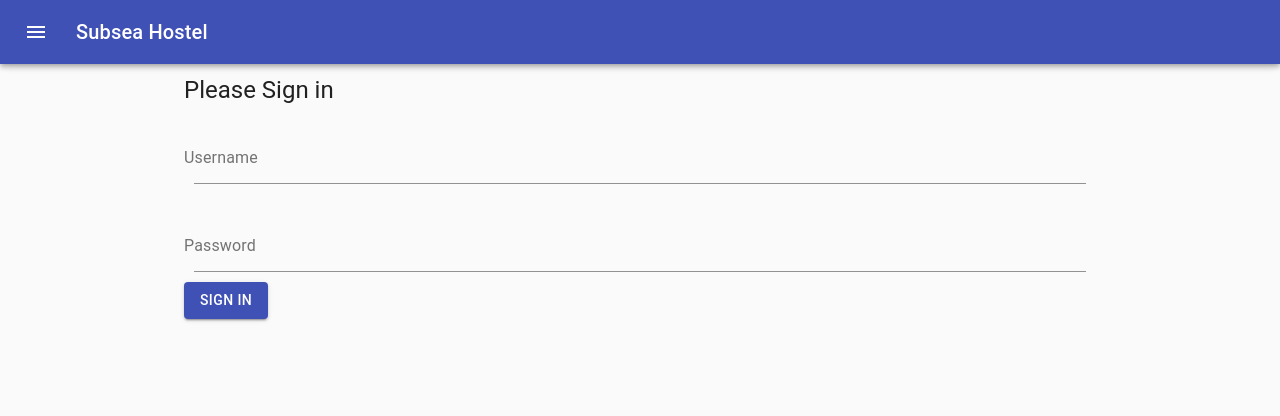
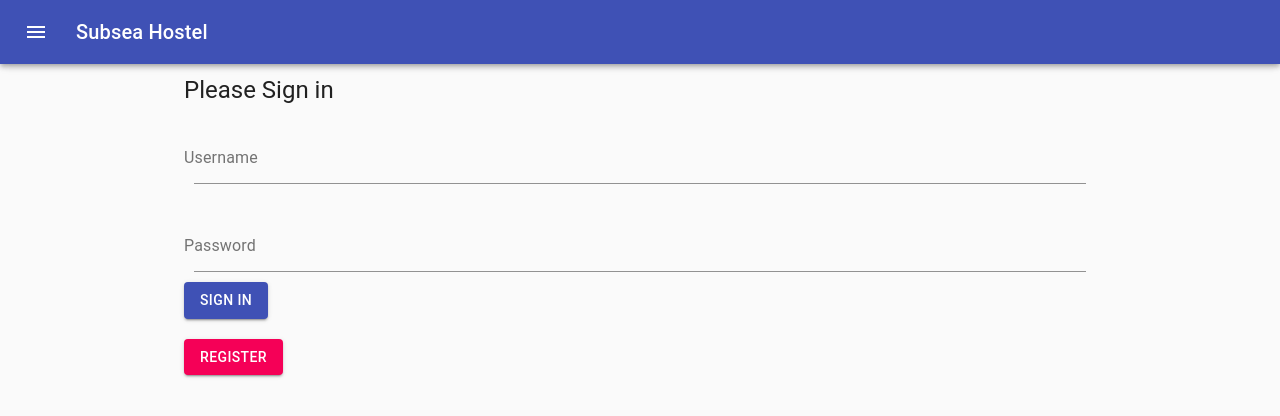
Before and after one commit to pornmanut/subsea, a React (Create React App) app in the folder frontend/: page /login in a window 1280 px wide. Shown: the top 416 px of the page. Built offline with nearby package versions, Linux system fonts and the light colour scheme.

Commit message:
add heroku

```diff
--- a/frontend/src/Login.js
+++ b/frontend/src/Login.js
@@ -1,7 +1,9 @@
 import React from 'react'
 import axios from 'axios';
 import './Login.css';
-
+import {
+    Link
+} from "react-router-dom";
 import {
     Grid,
     Button,
@@ -76,6 +78,9 @@ class Login extends React.Component {
                 width: "100%",
                 padding: 10,
                 marginTop: 20
+            },
+            register: {
+                marginTop: 20
             }
         }
         if (this.state.redirect) {
@@ -91,10 +96,14 @@ class Login extends React.Component {
                     <TextField id="outlined-basic" style={styles.input} name="password" type="password" label="Password" />
                     <Button variant="contained" color="primary" onClick={this.handleSubmit}>Sign in</Button>
                 </form>
+                <Button variant="contained" style={styles.register} color="secondary" component={Link} to={"/register"}>Register</Button>
                 <Backdrop style={styles.backdrop} open={this.state.isLoading}>
                     <CircularProgress color="inherit" />
                 </Backdrop>
+
             </Container>
+
+
 
         )
     }
```
Also changed, not shown: 2 other files (tests, documents, lock files or other folders).
